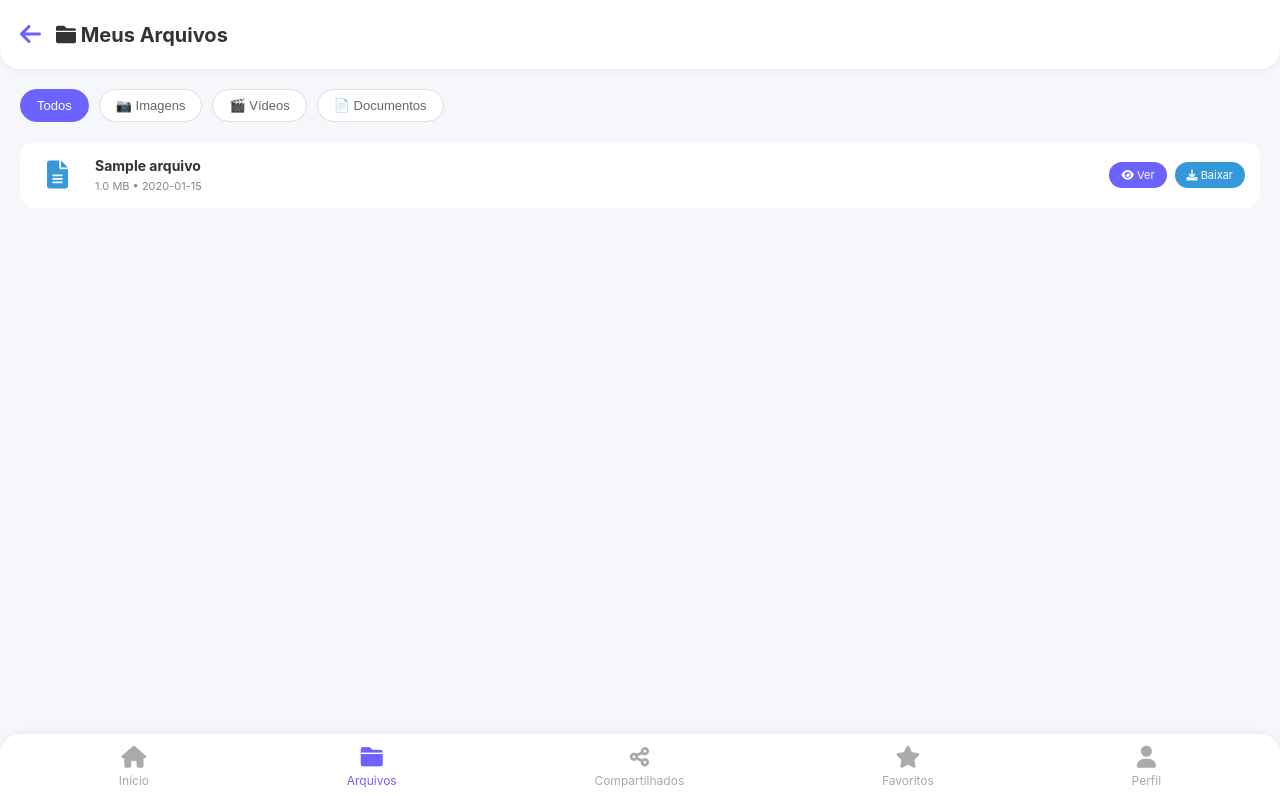
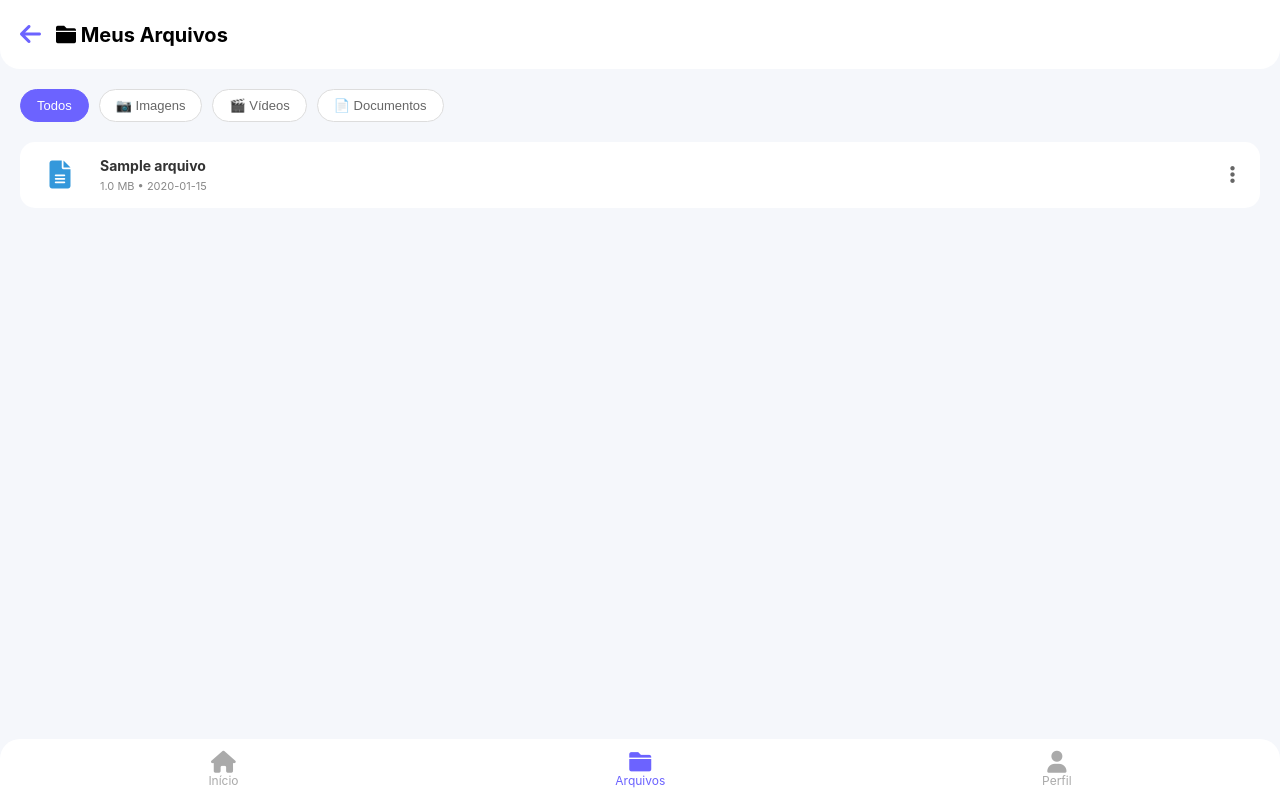
Before and after one commit to Desquek/Clourf-, a Flask app: page /meus-arquivos in a window 1280 px wide. Run offline with Flask 3, Linux system fonts and the light colour scheme; the visitor is signed in with stand-in values (Sample User, id 1); tables that the repository leaves empty hold one stand-in row (values such as "Sample post").

Commit message:
Atualizar o meus_arquivos.html

```diff
--- a/templates/meus_arquivos.html
+++ b/templates/meus_arquivos.html
@@ -9,64 +9,50 @@
         * { margin: 0; padding: 0; box-sizing: border-box; }
         body { font-family: -apple-system, BlinkMacSystemFont, 'Segoe UI', Roboto, sans-serif; background: #f5f7fb; padding-bottom: 70px; }
 
-        /* Header com botão voltar */
-        .header { background: white; padding: 20px; display: flex; align-items: center; gap: 15px; border-bottom-left-radius: 20px; border-bottom-right-radius: 20px; box-shadow: 0 2px 10px rgba(0,0,0,0.05); }
+        .header { background: white; padding: 20px; display: flex; align-items: center; gap: 15px; border-bottom-left-radius: 20px; border-bottom-right-radius: 20px; }
         .back-btn { font-size: 24px; text-decoration: none; color: #6C63FF; }
-        .header h1 { font-size: 20px; color: #333; }
+        .header h1 { font-size: 20px; }
 
         .container { padding: 20px; }
 
-        /* Filtros por tipo */
+        /* Filtros */
         .filtros { display: flex; gap: 10px; margin-bottom: 20px; flex-wrap: wrap; }
         .filtro-btn { padding: 8px 16px; border-radius: 25px; border: 1px solid #ddd; background: white; color: #666; font-size: 13px; cursor: pointer; transition: all 0.3s; }
-        .filtro-btn:hover { border-color: #6C63FF; color: #6C63FF; }
         .filtro-btn.ativo { background: #6C63FF; color: white; border-color: #6C63FF; }
 
         /* Lista de arquivos */
         .arquivos-list { background: white; border-radius: 15px; overflow: hidden; }
-        .arquivo-item { display: flex; align-items: center; gap: 15px; padding: 15px; border-bottom: 1px solid #eee; flex-wrap: wrap; }
+        .arquivo-item { display: flex; align-items: center; gap: 15px; padding: 15px; border-bottom: 1px solid #eee; cursor: pointer; }
         .arquivo-item:last-child { border-bottom: none; }
 
-        .arquivo-icon { font-size: 28px; width: 45px; text-align: center; }
+        .arquivo-imagem { width: 50px; height: 50px; border-radius: 10px; object-fit: cover; background: #f0f0f0; }
+        .arquivo-icon { font-size: 28px; width: 50px; text-align: center; }
         .fa-file-image { color: #2ecc71; }
         .fa-file-video { color: #e67e22; }
         .fa-file-pdf { color: #e74c3c; }
         .fa-file-alt { color: #3498db; }
-        .fa-file-archive { color: #f39c12; }
 
-        .arquivo-info { flex: 2; }
-        .arquivo-info h4 { font-size: 14px; margin-bottom: 5px; color: #333; word-break: break-all; }
+        .arquivo-info { flex: 1; }
+        .arquivo-info h4 { font-size: 14px; margin-bottom: 5px; color: #333; }
         .arquivo-info p { font-size: 11px; color: #888; }
 
-        .arquivo-acoes { display: flex; gap: 8px; }
-        .btn-visualizar { background: #6C63FF; color: white; padding: 6px 12px; border-radius: 20px; text-decoration: none; font-size: 11px; transition: background 0.2s; }
-        .btn-visualizar:hover { background: #5a52e0; }
-        .btn-baixar { background: #3498db; color: white; padding: 6px 12px; border-radius: 20px; text-decoration: none; font-size: 11px; transition: background 0.2s; }
-        .btn-baixar:hover { background: #2980b9; }
+        /* Menu dos 3 pontinhos */
+        .menu-container { position: relative; }
+        .menu-tres-pontos { background: none; border: none; font-size: 20px; cursor: pointer; padding: 5px 10px; color: #666; }
+        .menu-dropdown { display: none; position: absolute; right: 0; top: 30px; background: white; border-radius: 12px; box-shadow: 0 4px 15px rgba(0,0,0,0.1); min-width: 120px; z-index: 100; overflow: hidden; }
+        .menu-dropdown a { display: block; padding: 10px 15px; text-decoration: none; color: #333; font-size: 13px; transition: background 0.2s; }
+        .menu-dropdown a:hover { background: #f5f5f5; }
+        .menu-dropdown a i { width: 20px; margin-right: 8px; }
 
-        /* Estado vazio */
-        .empty-state { text-align: center; padding: 50px; background: white; border-radius: 15px; }
-        .empty-state i { font-size: 60px; color: #ccc; margin-bottom: 15px; }
-        .empty-state p { color: #888; margin-bottom: 15px; }
-        .empty-state a { color: #6C63FF; text-decoration: none; }
+        .empty-state { text-align: center; padding: 50px; background: white; border-radius: 15px; color: #888; }
 
-        /* Menu inferior */
-        .bottom-menu { position: fixed; bottom: 0; left: 0; right: 0; background: white; display: flex; justify-content: space-around; padding: 12px 20px; border-top-left-radius: 20px; border-top-right-radius: 20px; box-shadow: 0 -2px 10px rgba(0,0,0,0.05); }
-        .menu-item { display: flex; flex-direction: column; align-items: center; gap: 5px; text-decoration: none; color: #aaa; font-size: 12px; transition: color 0.2s; }
+        .bottom-menu { position: fixed; bottom: 0; left: 0; right: 0; background: white; display: flex; justify-content: space-around; padding: 12px 20px; border-top-left-radius: 20px; border-top-right-radius: 20px; }
+        .menu-item { display: flex; flex-direction: column; align-items: center; text-decoration: none; color: #aaa; font-size: 12px; }
         .menu-item i { font-size: 22px; }
         .menu-item.active { color: #6C63FF; }
-        .menu-item:hover { color: #6C63FF; }
-
-        /* Responsivo */
-        @media (max-width: 500px) {
-            .arquivo-item { flex-direction: column; align-items: flex-start; }
-            .arquivo-acoes { align-self: flex-end; }
-            .filtros { justify-content: center; }
-        }
     </style>
 </head>
 <body>
-    <!-- Header com botão voltar -->
     <div class="header">
         <a href="/dashboard" class="back-btn"><i class="fas fa-arrow-left"></i></a>
         <h1><i class="fas fa-folder"></i> Meus Arquivos</h1>
@@ -85,78 +71,95 @@
         <div class="arquivos-list" id="arquivosList">
             {% if arquivos and arquivos|length > 0 %}
                 {% for arquivo in arquivos %}
-                <div class="arquivo-item" data-tipo="{{ arquivo[2] }}">
-                    <div class="arquivo-icon">
+                <div class="arquivo-item" data-id="{{ arquivo[0] }}" data-tipo="{{ arquivo[2] }}">
                     {% if arquivo[2] == 'foto' %}
-                            <i class="fas fa-file-image"></i>
+                        <i class="fas fa-file-image arquivo-icon"></i>
                     {% elif arquivo[2] == 'video' %}
-                            <i class="fas fa-file-video"></i>
+                        <i class="fas fa-file-video arquivo-icon"></i>
                     {% elif 'pdf' in arquivo[1].lower() %}
-                            <i class="fas fa-file-pdf"></i>
-                        {% elif 'zip' in arquivo[1].lower() or 'rar' in arquivo[1].lower() %}
-                            <i class="fas fa-file-archive"></i>
+                        <i class="fas fa-file-pdf arquivo-icon"></i>
                     {% else %}
-                            <i class="fas fa-file-alt"></i>
+                        <i class="fas fa-file-alt arquivo-icon"></i>
                     {% endif %}
-                    </div>
-                    <div class="arquivo-info">
+
+                    <div class="arquivo-info" onclick="visualizar({{ arquivo[0] }})">
                         <h4>{{ arquivo[1] }}</h4>
                         <p>{{ arquivo[3] }} MB • {{ arquivo[4][:10] }}</p>
                     </div>
-                    <div class="arquivo-acoes">
-                        <a href="/visualizar/{{ arquivo[0] }}" class="btn-visualizar">
-                            <i class="fas fa-eye"></i> Ver
-                        </a>
-                        <a href="/download/{{ arquivo[0] }}" class="btn-baixar">
+
+                    <div class="menu-container">
+                        <button class="menu-tres-pontos" onclick="toggleMenu(event, {{ arquivo[0] }}, '{{ arquivo[1] }}')">
+                            <i class="fas fa-ellipsis-v"></i>
+                        </button>
+                        <div class="menu-dropdown" id="menu-{{ arquivo[0] }}">
+                            <a href="#" onclick="baixarArquivo({{ arquivo[0] }}); return false;">
                                 <i class="fas fa-download"></i> Baixar
                             </a>
+                            <a href="#" onclick="visualizar({{ arquivo[0] }}); return false;">
+                                <i class="fas fa-eye"></i> Visualizar
+                            </a>
+                        </div>
                     </div>
                 </div>
                 {% endfor %}
             {% else %}
                 <div class="empty-state">
-                    <i class="fas fa-cloud-upload-alt"></i>
-                    <p>Nenhum arquivo encontrado</p>
-                    <a href="/upload-page">Enviar meu primeiro arquivo →</a>
+                    <i class="fas fa-cloud-upload-alt" style="font-size: 60px; color: #ccc;"></i>
+                    <p style="margin-top: 15px;">Nenhum arquivo encontrado</p>
+                    <a href="/upload-page" style="color: #6C63FF; text-decoration: none;">Enviar meu primeiro arquivo →</a>
                 </div>
             {% endif %}
         </div>
     </div>
 
-    <!-- Menu inferior -->
     <div class="bottom-menu">
-        <a href="/dashboard" class="menu-item">
-            <i class="fas fa-home"></i>
-            <span>Início</span>
-        </a>
-        <a href="/meus-arquivos" class="menu-item active">
-            <i class="fas fa-folder"></i>
-            <span>Arquivos</span>
-        </a>
-        <a href="#" class="menu-item">
-            <i class="fas fa-share-alt"></i>
-            <span>Compartilhados</span>
-        </a>
-        <a href="/favoritos" class="menu-item">
-            <i class="fas fa-star"></i>
-            <span>Favoritos</span>
-        </a>
-        <a href="/perfil" class="menu-item">
-            <i class="fas fa-user"></i>
-            <span>Perfil</span>
-        </a>
+        <a href="/dashboard" class="menu-item"><i class="fas fa-home"></i><span>Início</span></a>
+        <a href="/meus-arquivos" class="menu-item active"><i class="fas fa-folder"></i><span>Arquivos</span></a>
+        <a href="/perfil" class="menu-item"><i class="fas fa-user"></i><span>Perfil</span></a>
     </div>
 
     <script>
+        // Visualizar arquivo
+        function visualizar(id) {
+            window.location.href = '/visualizar/' + id;
+        }
+
+        // Baixar arquivo
+        function baixarArquivo(id) {
+            window.location.href = '/download/' + id;
+        }
+
+        // Abrir/fechar menu dos 3 pontinhos
+        function toggleMenu(event, id, nome) {
+            event.stopPropagation();
+
+            // Fechar todos os menus abertos
+            document.querySelectorAll('.menu-dropdown').forEach(menu => {
+                if (menu.id !== 'menu-' + id) {
+                    menu.style.display = 'none';
+                }
+            });
+
+            const menu = document.getElementById('menu-' + id);
+            menu.style.display = menu.style.display === 'block' ? 'none' : 'block';
+        }
+
+        // Fechar menus ao clicar fora
+        document.addEventListener('click', function(event) {
+            if (!event.target.closest('.menu-container')) {
+                document.querySelectorAll('.menu-dropdown').forEach(menu => {
+                    menu.style.display = 'none';
+                });
+            }
+        });
+
         // Filtro por tipo
         const filtros = document.querySelectorAll('.filtro-btn');
         const arquivos = document.querySelectorAll('.arquivo-item');
 
         filtros.forEach(filtro => {
             filtro.addEventListener('click', function() {
-                // Remove classe ativo de todos
                 filtros.forEach(f => f.classList.remove('ativo'));
-                // Adiciona classe ativo no clicado
                 this.classList.add('ativo');
 
                 const tipo = this.getAttribute('data-tipo');
```
Lines whose indentation alone changed are shown as unchanged.
